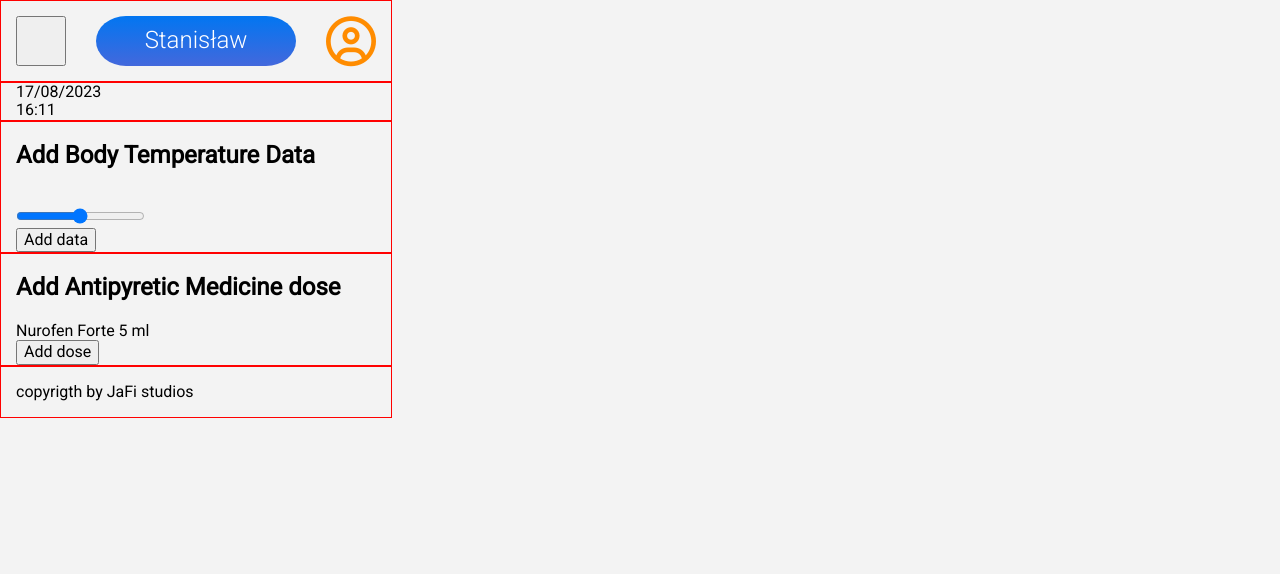
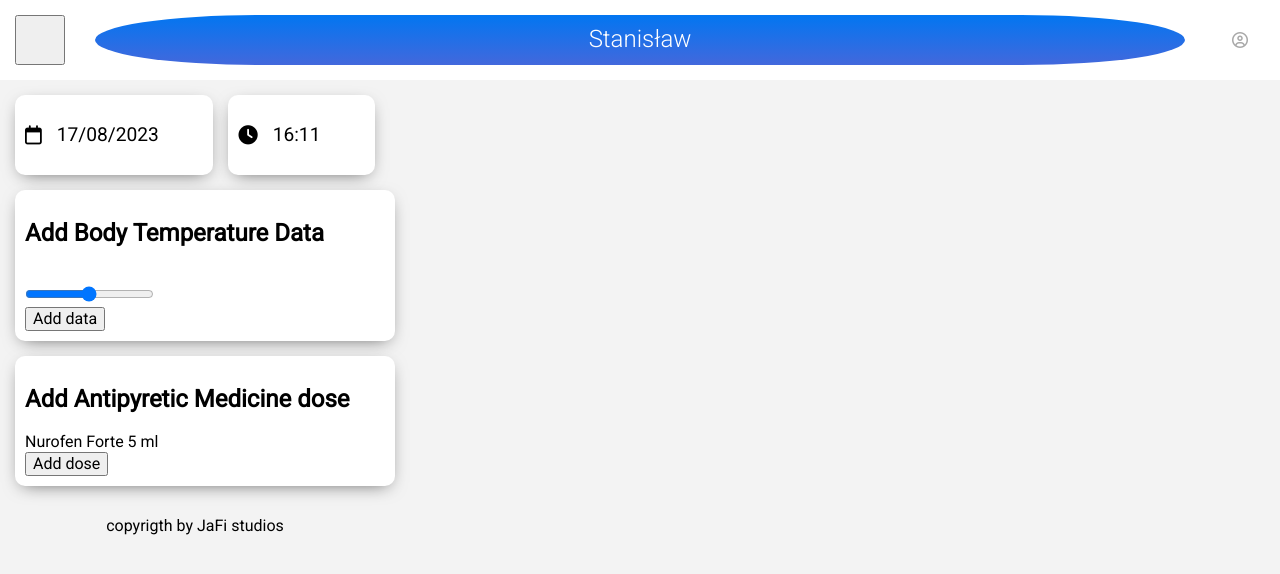
Before and after one commit to JacekFigula/FeverCheck, a React (Vite) app: page / in a window 1280 px wide. Shown: the top 574 px of the page. Built offline with nearby package versions, Linux system fonts and the light colour scheme.

Commit message:
Date and time setting with styling

```diff
--- a/src/App.jsx
+++ b/src/App.jsx
@@ -1,23 +1,15 @@
 import './main.scss'
 import {createRoot} from "react-dom/client";
 import Header from "./Header/Header.jsx";
+import DateSet from "./DateSet/DateSet.jsx";
 
 // eslint-disable-next-line react-refresh/only-export-components
 function App() {
     return (<>
         <Header/>
-        <main>
-            <section className="container date_and_time">
-                <div className="dateSetup">
-                    <img className="dateSetup__icon" src="" alt=""/>
-                    <span className="dateSetup__text">17/08/2023</span>
-                </div>
-                <div className="timeSetup">
-                    <img className="timeSetup__icon" src="" alt=""/>
-                    <span className="timeSetup__text">16:11</span>
-                </div>
-            </section>
-            <section className="container addTemp">
+
+            <DateSet/>
+            <section className="box container addTemp">
                 <h2 className="addTemp__hdl">Add Body Temperature Data</h2>
                 <div className="addTemp__content">
                     <img src="" alt="" className="addTemp__icon"/>
@@ -27,7 +19,7 @@ function App() {
                 </div>
                 <button className="addTemp__btn">Add data</button>
             </section>
-            <section className="container addMedicine">
+            <section className="box container addMedicine">
                 <h2 className="addMedicine__hdl">Add Antipyretic Medicine dose</h2>
                 <div className="addMedicine__content">
                         <span className="addMedicine__type">
@@ -39,9 +31,9 @@ function App() {
                 <button className="addMedicine__btn">Add dose</button>
             </section>
             <footer className="container footer">
-                <p className="footer_text">copyrigth by JaFi studios</p>
+                <p style={{textAlign: "center"}} className="footer_text">copyrigth by JaFi studios</p>
             </footer>
-        </main>
+
     </>)
 }
 
--- /dev/null
+++ b/src/DateSet/DateSet.jsx
@@ -0,0 +1,16 @@
+const DateSet = ()=> {
+    return<>
+        <section className="container dateSet">
+            <div className="dateSet__box dateSetup">
+                <i className="fa-regular fa-calendar"></i>
+                <p className="dateSetup__text">17/08/2023</p>
+            </div>
+            <div className="dateSet__box timeSetup">
+                <i className="fa-solid fa-clock"></i>
+                <p className="timeSetup__text">16:11</p>
+            </div>
+        </section>
+    </>
+}
+
+export default DateSet
--- /dev/null
+++ b/src/DateSet/DateSet.scss
@@ -0,0 +1,32 @@
+$DateSet_item_size: 20px;
+
+.dateSet {
+  display: flex;
+  justify-content: space-between;
+  align-items: center;
+  gap: 15px;
+
+  &__box {
+    flex-grow:1;
+    font-size: 1.2rem;
+    background-color: white;
+    display: flex;
+    align-items: center;
+    text-align: center;
+    gap: 15px;
+    @include sectionBox();
+    &>p{
+
+    }
+  }
+
+  &__box > svg {
+    color: limegreen;
+    width: $DateSet_item_size;
+    height: $DateSet_item_size;
+
+  }
+  &__box:nth-of-type(2) > svg{
+    color: orange;
+  }
+}
--- a/src/Header/Header.jsx
+++ b/src/Header/Header.jsx
@@ -1,7 +1,7 @@
 
 const Header = ()=> {
 return<>
-    <header className="container header">
+    <header className="header">
         <button className="hamburger hamburger--collapse is-active">
                    <span className="hamburger-box">
                          <span className="hamburger-inner"></span>
--- a/src/Header/Header.scss
+++ b/src/Header/Header.scss
@@ -11,6 +11,8 @@ $header__item__size: 50px;
   align-items: center;
   gap: 30px;
   padding: 15px;
+  background-color: white;
+
 
   .header {
     &__childName {
@@ -24,9 +26,8 @@ $header__item__size: 50px;
     }
 
     &__childText {
-      color: white;
+      @include Roboto(300, white);
       text-align: center;
-      font-weight: 300;
     }
 
     &__childAvatar {
@@ -36,8 +37,9 @@ $header__item__size: 50px;
       display: flex;
       justify-content: center;
 
-      & > i {
-        font-size: $header__item__size;
+      & > svg {
+        width: $header__item__size;
+        height: $header__item__size;
         color: darkorange;
       }
     }
--- a/src/main.scss
+++ b/src/main.scss
@@ -1,7 +1,8 @@
 @import "./scss/common/normalize";
+@import "./scss/common/mixins";
 @import url('https://fonts.googleapis.com/css2?family=Open+Sans&family=Roboto:wght@100;300;400&display=swap');
 @import "./Header/Header";
-
+@import "./DateSet/DateSet.scss";
 
 html,body{
   font-size: 16px;
@@ -9,9 +10,17 @@ html,body{
   background-color: #f3f3f3;
   font-family: "Roboto", sans-serif;
 }
-
+#root{
+  display: flex;
+  flex-direction: column;
+  gap: 15px;
+}
 .container{
   max-width: 360px;
-  padding-inline: 15px;
-  border: 1px red solid
+  margin-inline: 15px;
+  //border: 1px red solid
 }
+
+.box{
+  @include sectionBox();
+}
--- /dev/null
+++ b/src/scss/common/mixins.scss
@@ -0,0 +1,14 @@
+@mixin Roboto($fontWeight: 400, $color: black, $letterSpacing: 0) {
+  font-family: "Roboto", sans-serif;
+  font-weight: $fontWeight;
+  letter-spacing: $letterSpacing;
+  text-decoration: none;
+  color: $color;
+}
+
+@mixin sectionBox(){
+  border-radius: 10px;
+  background-color: white;
+  box-shadow: 0px 5px 18px -7px rgba(0,0,0,0.64);
+  padding: 10px;
+}
```
Also changed, not shown: src/Date_and_time/Date_and_time.jsx (deleted).
